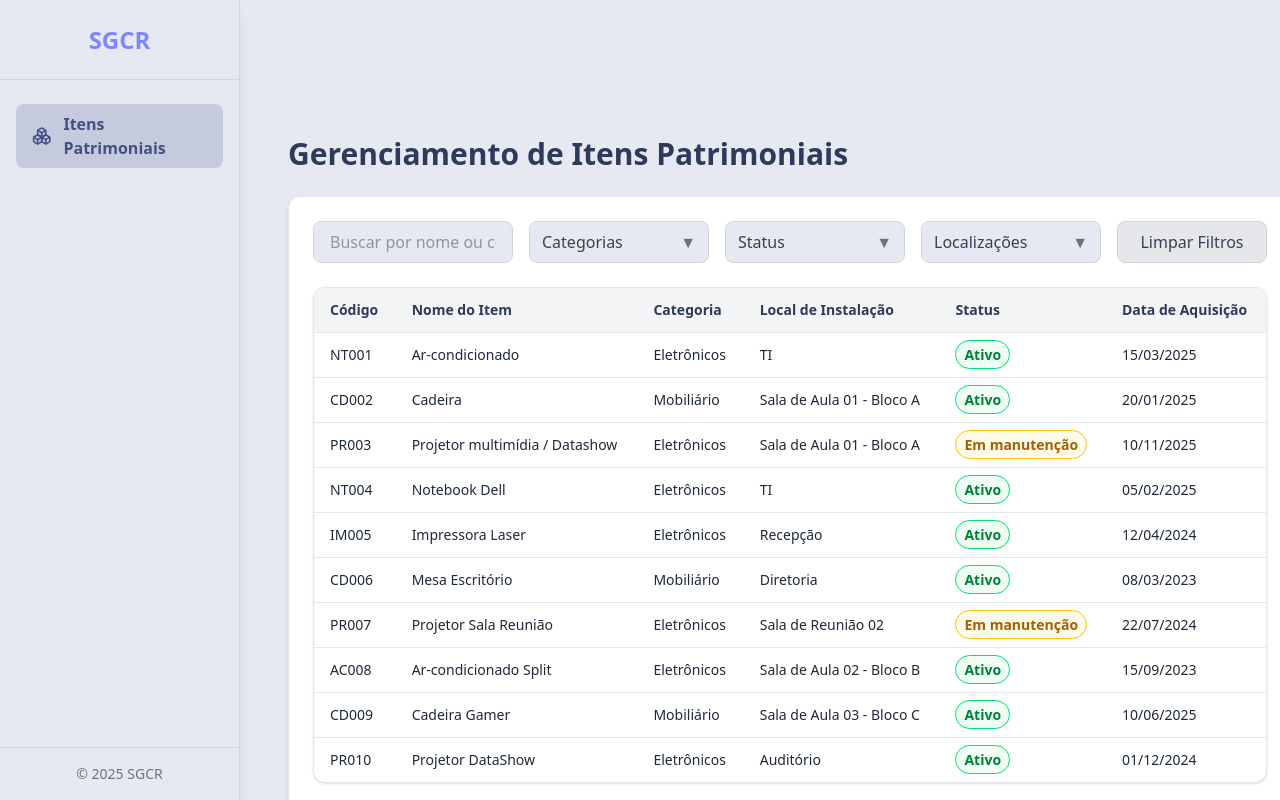
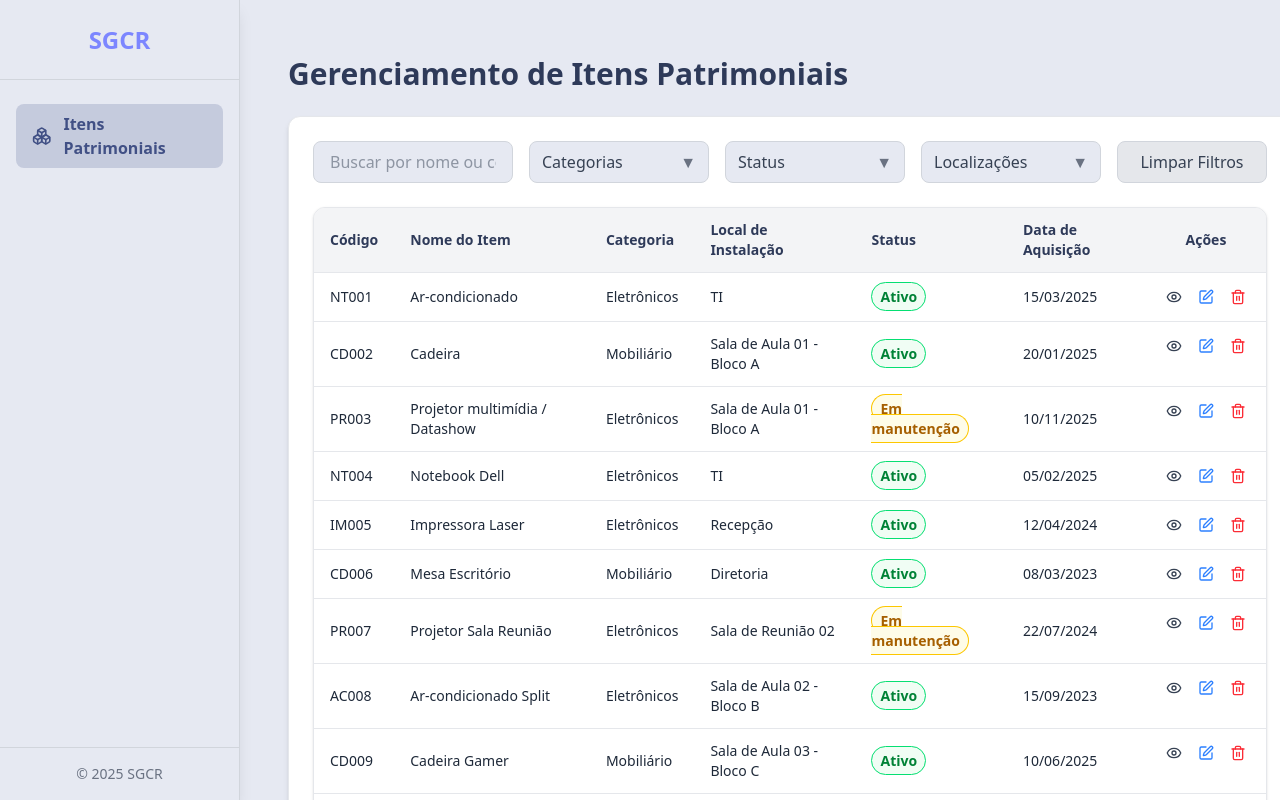
Before and after one commit to RenanCosta2/Sistema-de-Gerenciamento-Compartilhado-de-Recursos, a React (Vite) app: page /itens in a window 1280 px wide. Shown: the top 800 px of the page. Built offline with nearby package versions, Linux system fonts and the light colour scheme; the HTML template or start-up script is replaced by a standard one.

Commit message:
feat: ícones de ações dos itens

```diff
--- a/src/components/ItensTable.tsx
+++ b/src/components/ItensTable.tsx
@@ -1,4 +1,5 @@
-import React, { useState, useEffect, useMemo } from "react";
+import React, { useState, useMemo } from "react";
+import { Edit, Trash2, Eye } from "lucide-react";
 
 interface Item {
   id: string;
@@ -11,20 +12,17 @@ interface Item {
 
 interface ItensTableProps {
   data: Item[];
-  rowsPerPage?: number; // default 10
+  rowsPerPage?: number;
+  onEdit?: (item: Item) => void;
+  onDelete?: (item: Item) => void;
+  onView?: (item: Item) => void; // callback visualização
 }
 
-const ItensTable: React.FC<ItensTableProps> = ({ data, rowsPerPage = 10 }) => {
+const ItensTable: React.FC<ItensTableProps> = ({ data, rowsPerPage = 10, onEdit, onDelete, onView }) => {
   const [currentPage, setCurrentPage] = useState(1);
-
-  // Reset page quando os dados mudam
-  useEffect(() => {
-    setCurrentPage(1);
-  }, [data]);
 
   const totalPages = Math.ceil(data.length / rowsPerPage);
 
-  // Memoriza o slice da página atual para evitar re-render desnecessário
   const currentData = useMemo(() => {
     const startIndex = (currentPage - 1) * rowsPerPage;
     return data.slice(startIndex, startIndex + rowsPerPage);
@@ -62,6 +60,7 @@ const ItensTable: React.FC<ItensTableProps> = ({ data, rowsPerPage = 10 }) => {
               <th className="py-3 px-4 font-semibold">Local de Instalação</th>
               <th className="py-3 px-4 font-semibold">Status</th>
               <th className="py-3 px-4 font-semibold">Data de Aquisição</th>
+              <th className="py-3 px-4 font-semibold text-center">Ações</th>
             </tr>
           </thead>
           <tbody>
@@ -91,6 +90,32 @@ const ItensTable: React.FC<ItensTableProps> = ({ data, rowsPerPage = 10 }) => {
                     </span>
                   </td>
                   <td className="py-3 px-4">{item.data_aquisicao}</td>
+                  <td className="py-3 px-4 flex justify-center gap-2">
+                    {/* Botão de visualização */}
+                    <button
+                      onClick={() => onView?.(item)}
+                      className="p-1 rounded hover:bg-gray-100 transition-colors cursor-pointer"
+                      title="Visualizar histórico"
+                    >
+                      <Eye size={16} className="text-gray-700" />
+                    </button>
+                    {/* Botão de edição */}
+                    <button
+                      onClick={() => onEdit?.(item)}
+                      className="p-1 rounded hover:bg-blue-100 transition-colors cursor-pointer"
+                      title="Editar"
+                    >
+                      <Edit size={16} className="text-blue-500" />
+                    </button>
+                    {/* Botão de exclusão */}
+                    <button
+                      onClick={() => onDelete?.(item)}
+                      className="p-1 rounded hover:bg-red-100 transition-colors cursor-pointer"
+                      title="Excluir"
+                    >
+                      <Trash2 size={16} className="text-red-500" />
+                    </button>
+                  </td>
                 </tr>
               );
             })}
--- a/src/pages/ItensPatrimoniais.tsx
+++ b/src/pages/ItensPatrimoniais.tsx
@@ -35,7 +35,7 @@ const ItensPatrimoniais: React.FC = () => {
   }, [searchTerm, filters]);
 
   return (
-    <section className="pt-24 px-4">
+    <section className="pt-4 px-4">
       <h2 className="text-3xl font-bold mb-6 text-[#2E3A59]">
         Gerenciamento de Itens Patrimoniais
       </h2>
```
